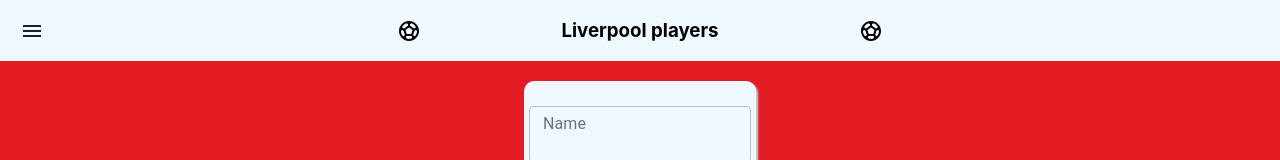
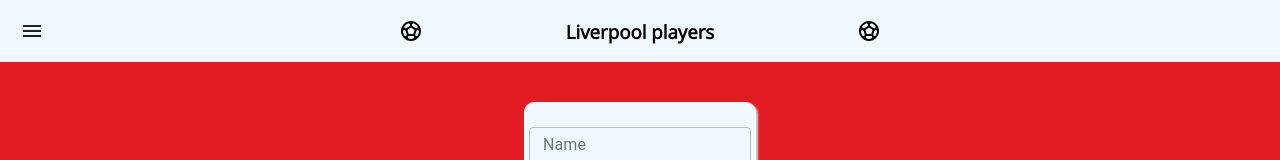
Before and after one commit to stilet00/football-club, a React (Create React App) app: page /add in a window 1280 px wide. Shown: the top 160 px of the page. Built offline with nearby package versions, Linux system fonts and the light colour scheme.

Commit message:
adding margin to top header

```diff
--- a/src/modules/MenuBar/MenuBar.css
+++ b/src/modules/MenuBar/MenuBar.css
@@ -1,9 +1,12 @@
+@import url("https://fonts.googleapis.com/css2?family=Dancing+Script:wght@600&family=Open+Sans:wght@300&display=swap");
 .menu {
   display: grid;
   grid-template-columns: 20% 1fr 20%;
   width: 100%;
-  background-color: aliceblue; }
+  background-color: aliceblue;
+  margin-bottom: 20px; }
   .menu h3 {
+    font-family: "Open Sans", sans-serif;
     text-align: center;
     display: flex;
     align-items: center;
--- a/src/modules/MenuBar/MenuBar.sass
+++ b/src/modules/MenuBar/MenuBar.sass
@@ -1,9 +1,12 @@
+@import url('https://fonts.googleapis.com/css2?family=Dancing+Script:wght@600&family=Open+Sans:wght@300&display=swap')
 .menu
   display: grid
   grid-template-columns: 20% 1fr 20%
   width: 100%
   background-color: aliceblue
+  margin-bottom: 20px
   h3
+    font-family: 'Open Sans', sans-serif
     text-align: center
     display: flex
     align-items: center
```
Also changed, not shown: src/modules/Form/Form.css (+4 -7 lines), 2 other files (tests, documents, lock files or other folders).
